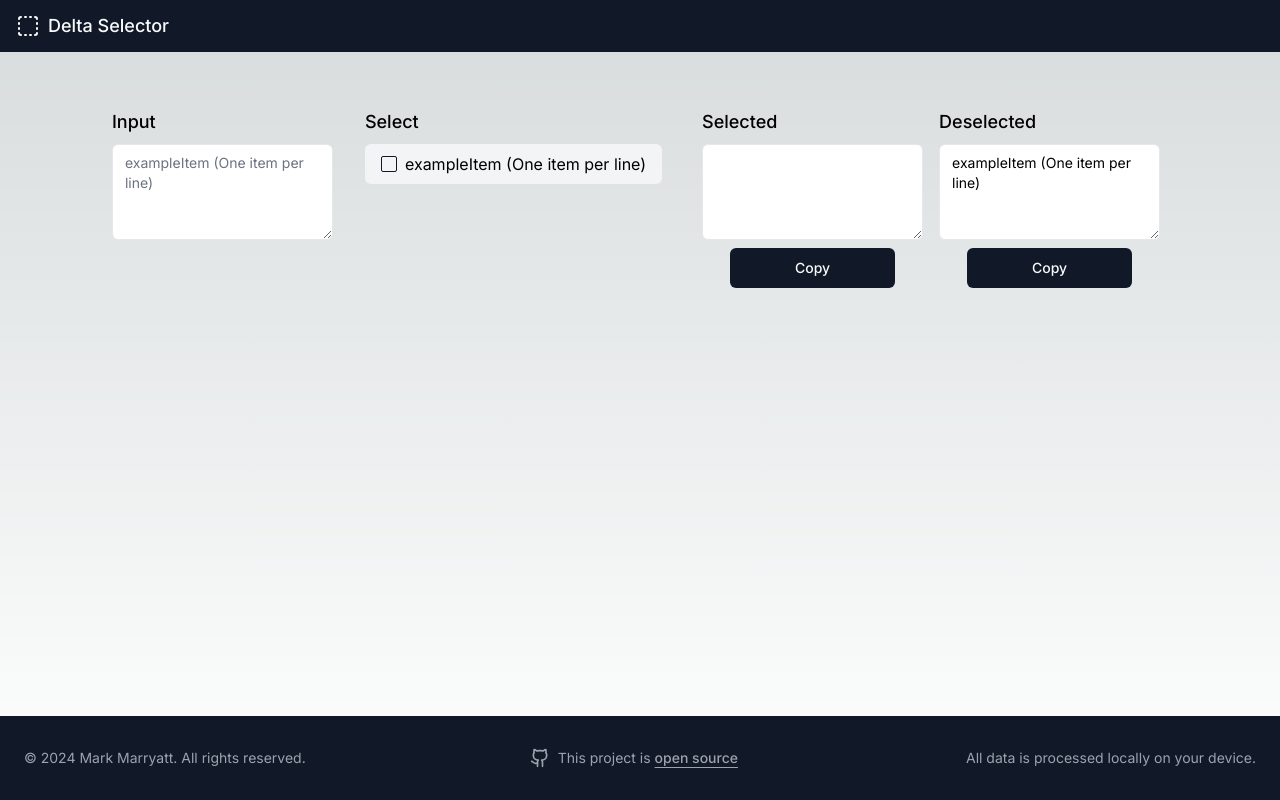
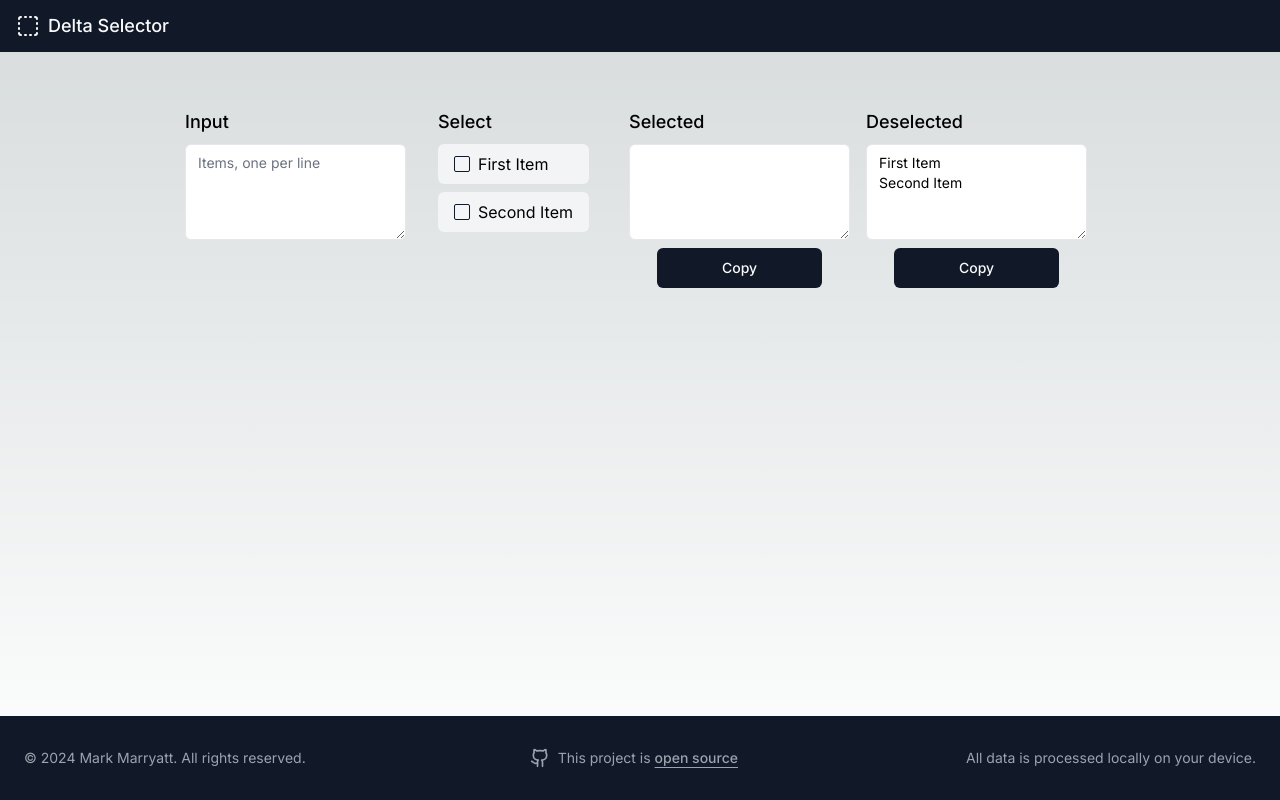
Before and after one commit to mjmammoth/delta-selector, a Next.js app: page / in a window 1280 px wide. Built offline with nearby package versions, Linux system fonts and the light colour scheme.

Commit message:
README and a little cleanup
Signed-off-by: Mark Marryatt <awsumtoast@gmail.com>

```diff
--- a/src/app/page.tsx
+++ b/src/app/page.tsx
@@ -8,7 +8,7 @@ import { Output } from "../components/output";
 import { Footer } from "../components/footer";
 
 export default function Home() {
-  const [items, setItems] = useState<string[]>(['exampleItem (One item per line)']);
+  const [items, setItems] = useState<string[]>(['First Item', 'Second Item']);
   const [selectedItems, setSelectedItems] = useState<string[]>([]);
 
   return (
--- a/src/components/footer.tsx
+++ b/src/components/footer.tsx
@@ -10,7 +10,7 @@ export function Footer() {
           <GithubIcon className="h-5 w-5" />
           <span>
             This project is
-            <Link className="font-medium underline underline-offset-4 hover:text-white mx-1" href="#" target="_blank">
+            <Link className="font-medium underline underline-offset-4 hover:text-white mx-1" href="https://github.com/mjmammoth/delta-selector" target="_blank">
               open source
             </Link>
           </span>
--- a/src/components/input.tsx
+++ b/src/components/input.tsx
@@ -1,5 +1,4 @@
 import { ChangeEvent } from "react"
-import { Label } from "@/components/ui/label"
 import { Textarea } from "@/components/ui/textarea"
 
 interface InputProps {
@@ -16,7 +15,7 @@ export function Input({ setItems } : InputProps) {
     <div className="space-y-4 m-4">
       <div className="space-y-2">
         <h3 className="text-lg font-medium">Input</h3>
-        <Textarea className="h-24" id="input" placeholder="exampleItem (One item per line)" onChange={handleInputChange}/>
+        <Textarea className="h-24" id="input" placeholder="Items, one per line" onChange={handleInputChange}/>
       </div>
     </div>
   )
```
Also changed, not shown: 1 other file (tests, documents, lock files or other folders).
